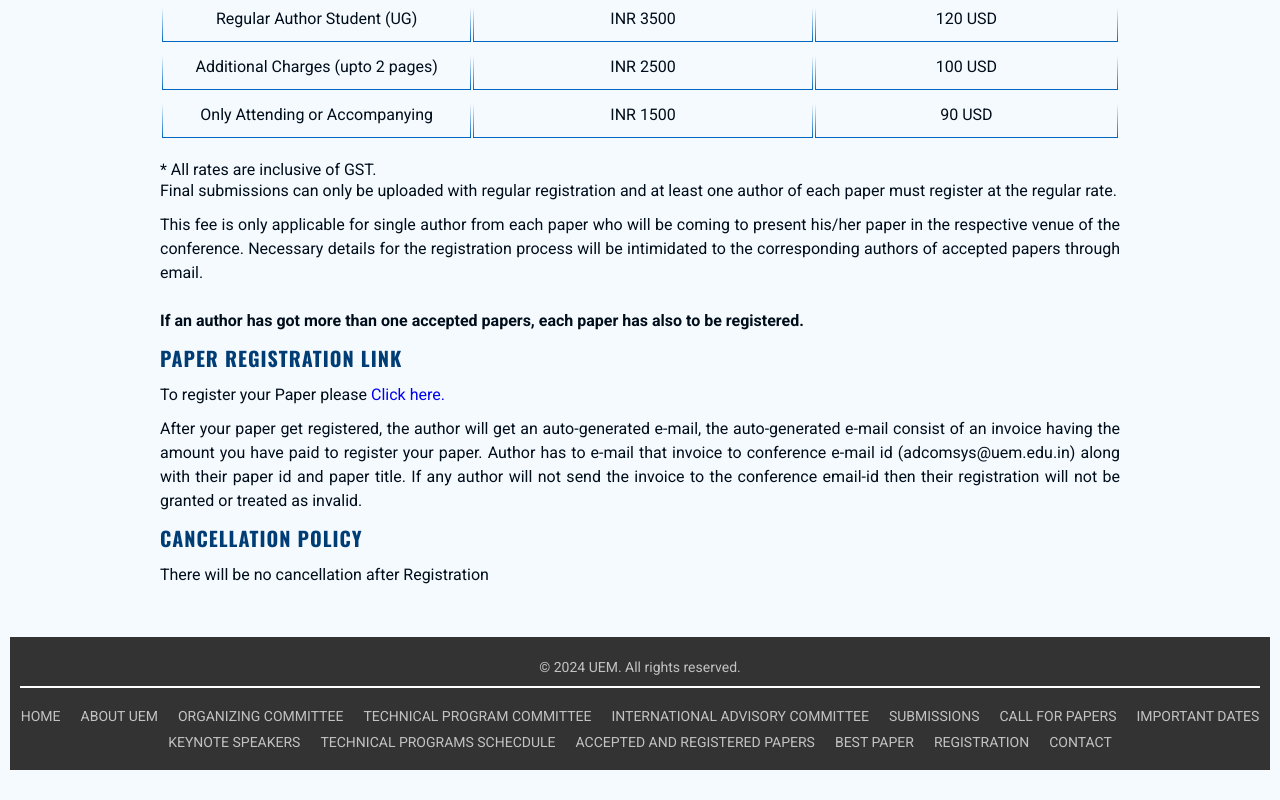
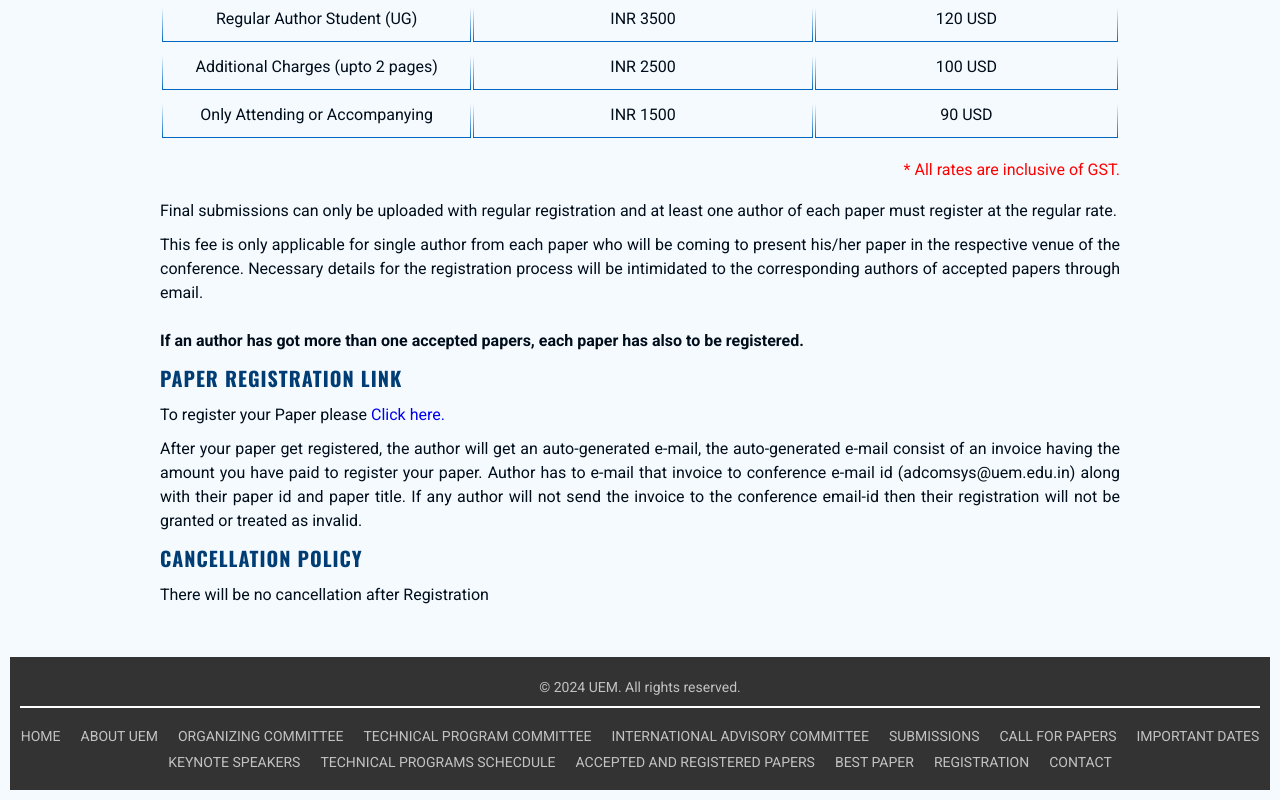
Before and after one commit to uem-conference/uem-conference.github.io, a Next.js app: page /registration in a window 1280 px wide. Shown: the part 824-1624 px from the top of the page. Built offline with nearby package versions, Linux system fonts and the light colour scheme; a web font is replaced by a local one.

Commit message:
made some changes

```diff
--- a/pages/index.tsx
+++ b/pages/index.tsx
@@ -218,6 +218,10 @@ const HomePage = () => {
 							encountered and solutions adopted. <br /> AdComSys 2024 will be
 							held at the University of Engineering and Management, Kolkata, on
 							June 26th-27th, 2024.
+
+							<br />
+							<br />
+							To download AdComSys Brochure, please <a href="/assets/downloads/AdComSys 2024 Brochure.pdf" target="_blank">click here</a>
 						</p>
 					</div>
 					<div className="homepage__right">
--- a/pages/registration/index.jsx
+++ b/pages/registration/index.jsx
@@ -93,8 +93,7 @@ const RegistrationPage = () => {
 						</tr>
 					</tbody>
 				</table>
-
-				<p>* All rates are inclusive of GST.</p>
+				<p style={{textAlign: "right", color: "red", marginBottom: "2rem"}}>* All rates are inclusive of GST.</p>
 
 				<p className="text text--normal mb--1">
 					Final submissions can only be uploaded with regular registration and
```
Also changed, not shown: 1 other file (tests, documents, lock files or other folders).
